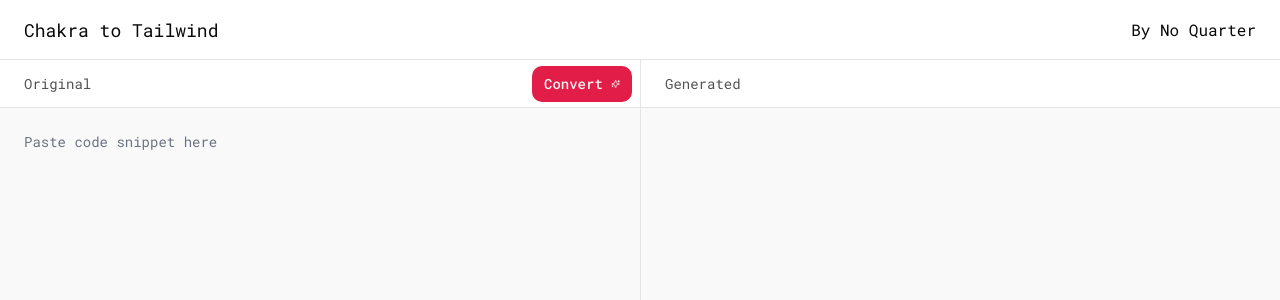
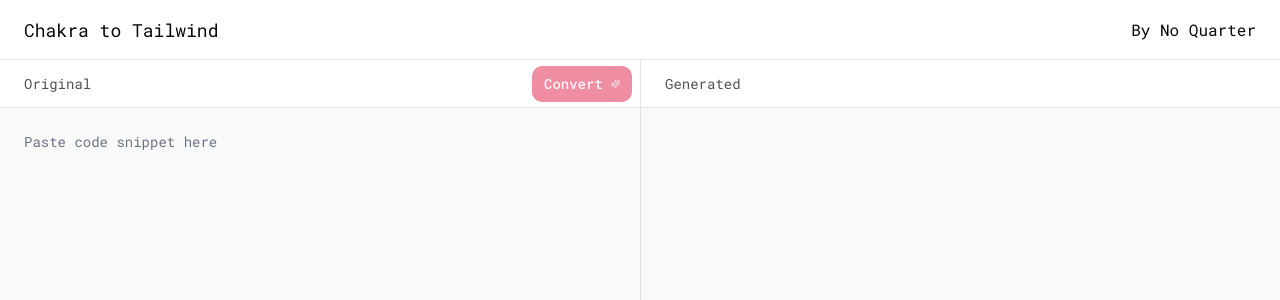
Before and after one commit to NoQuarterTeam/chakra-to-tailwind, a Next.js app: page / in a window 1280 px wide. Shown: the top 300 px of the page. Built offline with nearby package versions, Linux system fonts and the light colour scheme.

Commit message:
convert check

```diff
--- a/src/app/page.tsx
+++ b/src/app/page.tsx
@@ -68,7 +68,7 @@
                 <Loader2 size={16} className="animate-spin ml-2" />
               </Button>
             ) : (
-              <Button className="w-[100px]" size="sm" type="submit" disabled={state === "editing"}>
+              <Button className="w-[100px]" size="sm" type="submit" disabled={state === "editing" || !input}>
                 Convert
                 <Stars size={12} className="ml-2" />
               </Button>
```
